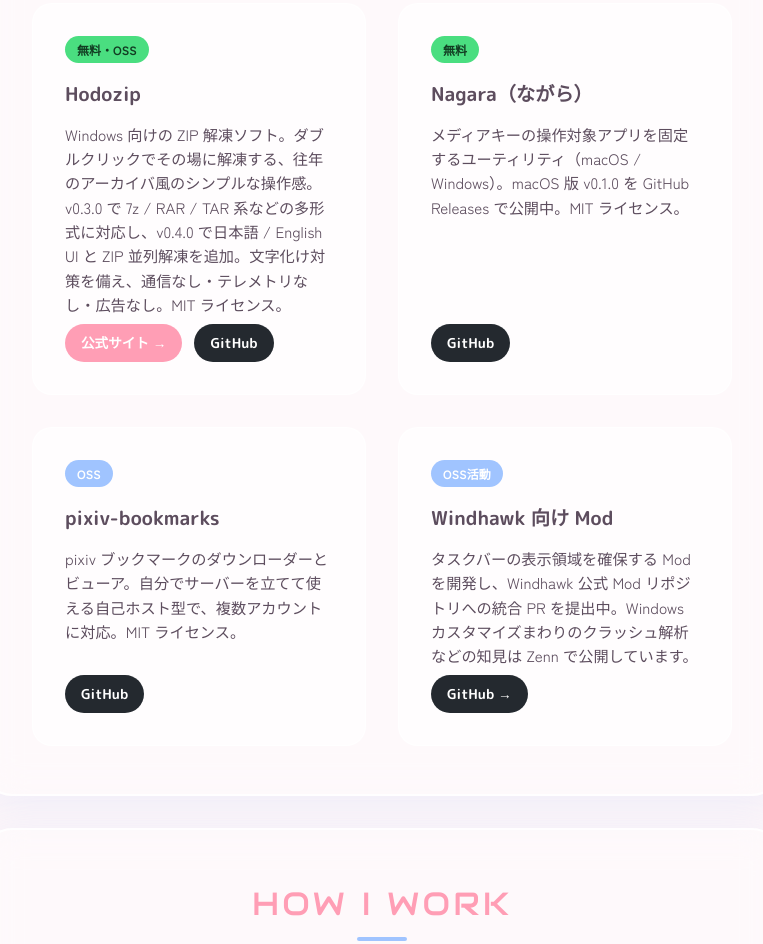
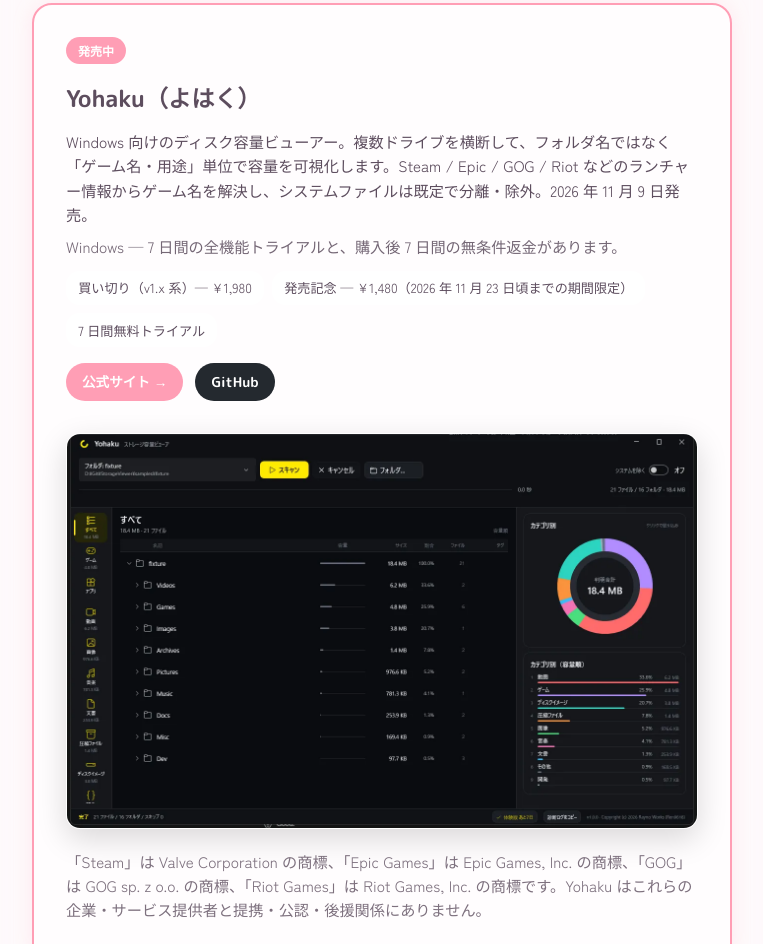
Before and after one commit to Ren9618/ren9618.github.io, a plain HTML site: page index.html in a window 1280 px wide. Shown: the part 3304-4248 px from the top of the page, without its empty margins (258-1021 px from the left). Drawn offline with Linux system fonts and the light colour scheme.

Commit message:
Deploying to gh-pages from @ Ren9618/ren9618.github.io@b99e369a057c076b565a491c4cd90ee0131e4dc9 🚀

```diff
--- a/index.html
+++ b/index.html
@@ -204,13 +204,44 @@
                         の商標です。Megrab Studio はこれらの企業・サービス提供者と提携・公認・後援関係にありません。</p>
                 </div>
 
+                <!-- 2つ目の有料製品 -->
+                <div class="work-item featured">
+                    <div class="featured-main">
+                        <div class="featured-copy">
+                            <span class="work-status flagship">発売中</span>
+                            <h3>Yohaku（よはく）</h3>
+                            <p>Windows 向けのディスク容量ビューアー。複数ドライブを横断して、フォルダ名ではなく「ゲーム名・用途」単位で容量を可視化します。Steam / Epic /
+                                GOG / Riot などのランチャー情報からゲーム名を解決し、システムファイルは既定で分離・除外。2026 年 11 月 9 日発売。</p>
+                            <p class="work-platform">Windows — 7 日間の全機能トライアルと、購入後 7 日間の無条件返金があります。</p>
+                            <ul class="price-list-mini" aria-label="価格">
+                                <li>買い切り（v1.x 系）— ¥1,980</li>
+                                <li>発売記念 — ¥1,480（2026 年 11 月 23 日頃までの期間限定）</li>
+                                <li>7 日間無料トライアル</li>
+                            </ul>
+                            <div class="shop-links">
+                                <a href="https://ren9618.github.io/Yohaku/" target="_blank" rel="noopener"
+                                    class="shop-button">公式サイト →</a>
+                                <a href="https://github.com/Ren9618/Yohaku" target="_blank" rel="noopener"
+                                    class="shop-button github-button">GitHub</a>
+                            </div>
+                        </div>
+                        <div class="featured-shot">
+                            <img class="product-shot" src="./assets/images/yohaku/screenshot-main.webp"
+                                alt="Yohaku（よはく）のメイン画面（カテゴリ別の容量表示）" width="1280" height="800"
+                                loading="lazy" decoding="async">
+                        </div>
+                    </div>
+                    <p class="work-note-legal">「Steam」は Valve Corporation の商標、「Epic Games」は Epic Games, Inc. の商標、「GOG」は GOG sp. z o.o.
+                        の商標、「Riot Games」は Riot Games, Inc. の商標です。Yohaku はこれらの企業・サービス提供者と提携・公認・後援関係にありません。</p>
+                </div>
+
                 <!-- 無料・OSS -->
                 <div class="work-item">
                     <span class="work-status free">無料・OSS</span>
                     <h3>Hodozip</h3>
-                    <p>Windows 向けの ZIP 解凍ソフト。ダブルクリックでその場に解凍する、往年のアーカイバ風のシンプルな操作感。v0.3.0 で 7z / RAR / TAR
-                        系などの多形式に対応し、v0.4.0 で日本語 / English UI と ZIP 並列解凍を追加。文字化け対策を備え、通信なし・テレメトリなし・広告なし。MIT
-                        ライセンス。</p>
+                    <p>Windows 向けのアーカイブ解凍・圧縮ソフト。ダブルクリックでその場に解凍する往年のアーカイバ風の操作感で、解凍は 13 形式に対応。ZIP / 7z
+                        の作成（ZIP は AES パスワード対応）と、管理者権限が不要なユーザー単位インストーラー、GitHub Releases を確認する自動アップデートを備えています。文字化け対策あり。通常の解凍・圧縮では通信せず、アップデート確認時のみ GitHub
+                        へ接続します（設定で無効化可能）。テレメトリなし・広告なし。MIT ライセンス。</p>
                     <div class="shop-links">
                         <a href="https://ren9618.github.io/Hodozip/" target="_blank" rel="noopener"
                             class="shop-button">公式サイト →</a>
@@ -243,8 +274,8 @@
                 <div class="work-item">
                     <span class="work-status oss">OSS活動</span>
                     <h3>Windhawk 向け Mod</h3>
-                    <p>タスクバーの表示領域を確保する Mod を開発し、Windhawk 公式 Mod リポジトリへの統合 PR
-                        を提出中。Windows カスタマイズまわりのクラッシュ解析などの知見は Zenn で公開しています。</p>
+                    <p>タスクバーの表示領域を確保する Mod を開発し、2026 年 11 月 8 日に Windhawk 公式 Mod リポジトリへ統合されました。現在は Windhawk
+                        公式 Mod カタログへの登録手続きが進行中。Windows カスタマイズまわりのクラッシュ解析などの知見は Zenn で公開しています。</p>
                     <div class="shop-links">
                         <a href="https://github.com/Ren9618" target="_blank" rel="noopener"
                             class="shop-button github-button">GitHub →</a>
@@ -300,6 +331,18 @@
         <section id="news" class="content-section glass-card">
             <h2>NEWS</h2>
             <div class="news-list">
+                <div class="news-item">
+                    <span class="news-date">2026.11.09</span>
+                    <span class="news-tag tag-release">Release</span>
+                    <span class="news-title"><a href="https://ren9618.github.io/Yohaku/" target="_blank"
+                            rel="noopener">Yohaku（よはく）を発売 — Windows 向けディスク容量ビューアー</a></span>
+                </div>
+                <div class="news-item">
+                    <span class="news-date">2026.11.07</span>
+                    <span class="news-tag tag-update">Update</span>
+                    <span class="news-title"><a href="https://ren9618.github.io/Hodozip/" target="_blank"
+                            rel="noopener">Hodozip v0.6.1 を公開 — 圧縮機能・インストーラーを追加した v0.5.0 以降の最新版</a></span>
+                </div>
                 <div class="news-item">
                     <span class="news-date">2026.11.07</span>
                     <span class="news-tag tag-update">Update</span>
@@ -456,8 +499,8 @@
                 <details class="faq-item">
                     <summary>どのようなソフトウェアを開発していますか？</summary>
                     <p>主力製品は YouTube / ニコニコ動画 / BiliBili / TikTok に対応する動画ダウンローダー「Megrab
-                        Studio」（macOS / Windows / Android）です。このほか、Windows 向け ZIP 解凍ソフト「Hodozip」など無料・オープンソースのツールも公開しています。詳しくは<a
-                            href="#works">WORKS</a>をご覧ください。</p>
+                        Studio」（macOS / Windows / Android）と、Windows 向けディスク容量ビューアー「Yohaku（よはく）」です。このほか、Windows
+                        向けのアーカイブ解凍・圧縮ソフト「Hodozip」など無料・オープンソースのツールも公開しています。詳しくは<a href="#works">WORKS</a>をご覧ください。</p>
                 </details>
 
                 <details class="faq-item">
@@ -481,7 +524,7 @@
 
                 <details class="faq-item">
                     <summary>無料で使えるソフトはありますか？</summary>
-                    <p>あります。ZIP 解凍ソフト「Hodozip」（Windows / MIT ライセンス）、メディアキー固定ユーティリティ「Nagara」（macOS 版を公開中）、pixiv
+                    <p>あります。アーカイブ解凍・圧縮ソフト「Hodozip」（Windows / MIT ライセンス）、メディアキー固定ユーティリティ「Nagara」（macOS 版を公開中）、pixiv
                         ブックマークのダウンローダー・ビューア「pixiv-bookmarks」などを GitHub で公開しています。各製品の入手方法は WORKS
                         セクションのリンクからどうぞ。</p>
                 </details>
--- a/sitemap.xml
+++ b/sitemap.xml
@@ -2,7 +2,7 @@
 <urlset xmlns="http://www.sitemaps.org/schemas/sitemap/0.9">
   <url>
     <loc>https://ren9618.github.io/</loc>
-    <lastmod>2026-11-07</lastmod>
+    <lastmod>2026-11-09</lastmod>
   </url>
   <url>
     <loc>https://ren9618.github.io/privacy-policy.html</loc>
```
Also changed, not shown: assets/images/yohaku/screenshot-main.png (added), assets/images/yohaku/screenshot-main.webp (added).
